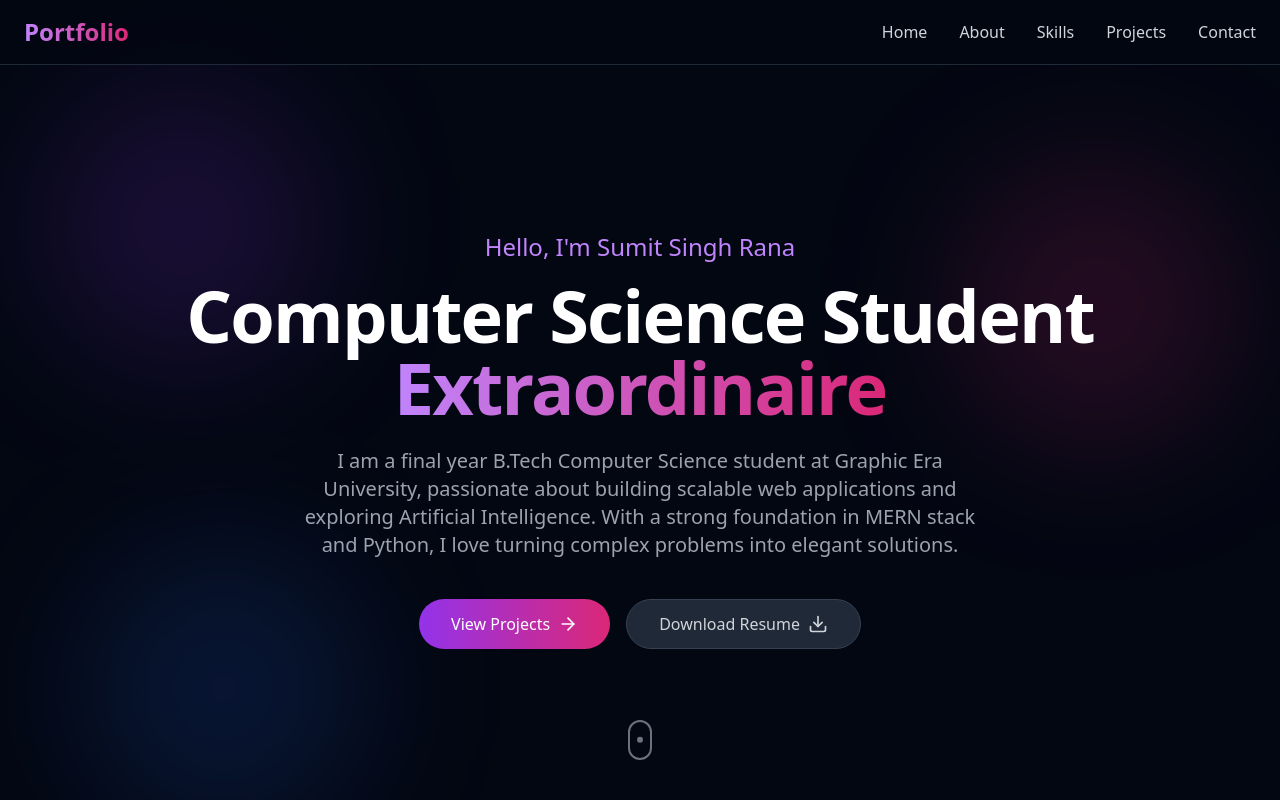
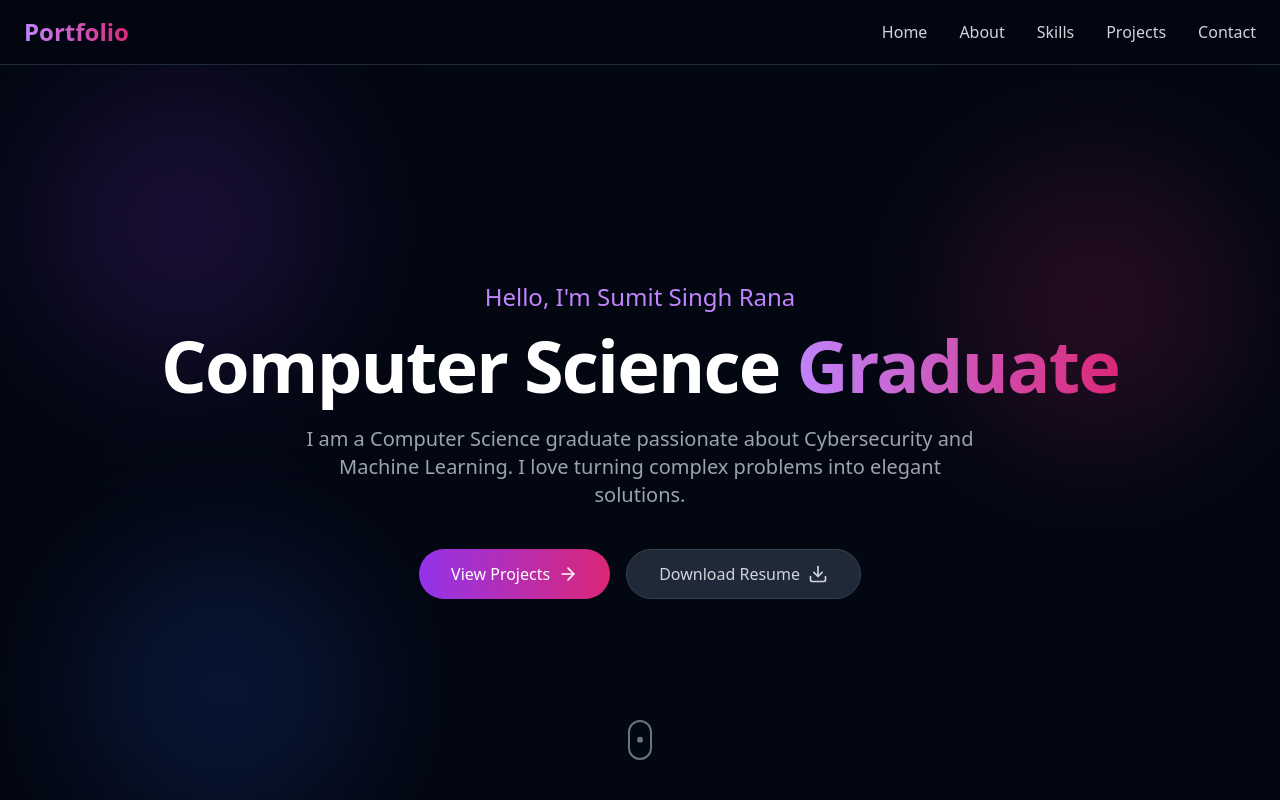
Before and after one commit to Sumit7351/Portfolio, a React (Vite) app: page / in a window 1280 px wide. Shown: the top 800 px of the page. Built offline with nearby package versions, Linux system fonts and the light colour scheme.

Commit message:
update hero section

```diff
--- a/src/components/Hero.jsx
+++ b/src/components/Hero.jsx
@@ -20,10 +20,10 @@
                         Hello, I'm {profile.name}
                     </h2>
                     <h1 className="text-5xl md:text-7xl font-bold mb-6 tracking-tight">
-                        {profile.role} <span className="text-transparent bg-clip-text bg-gradient-to-r from-purple-400 to-pink-600">Extraordinaire</span>
+                        Computer Science <span className="text-transparent bg-clip-text bg-gradient-to-r from-purple-400 to-pink-600">Graduate</span>
                     </h1>
                     <p className="text-gray-400 text-lg md:text-xl max-w-2xl mx-auto mb-10">
-                        {profile.bio}
+                        I am a Computer Science graduate passionate about Cybersecurity and Machine Learning. I love turning complex problems into elegant solutions.
                     </p>
 
                     <div className="flex flex-col md:flex-row justify-center gap-4">
```
